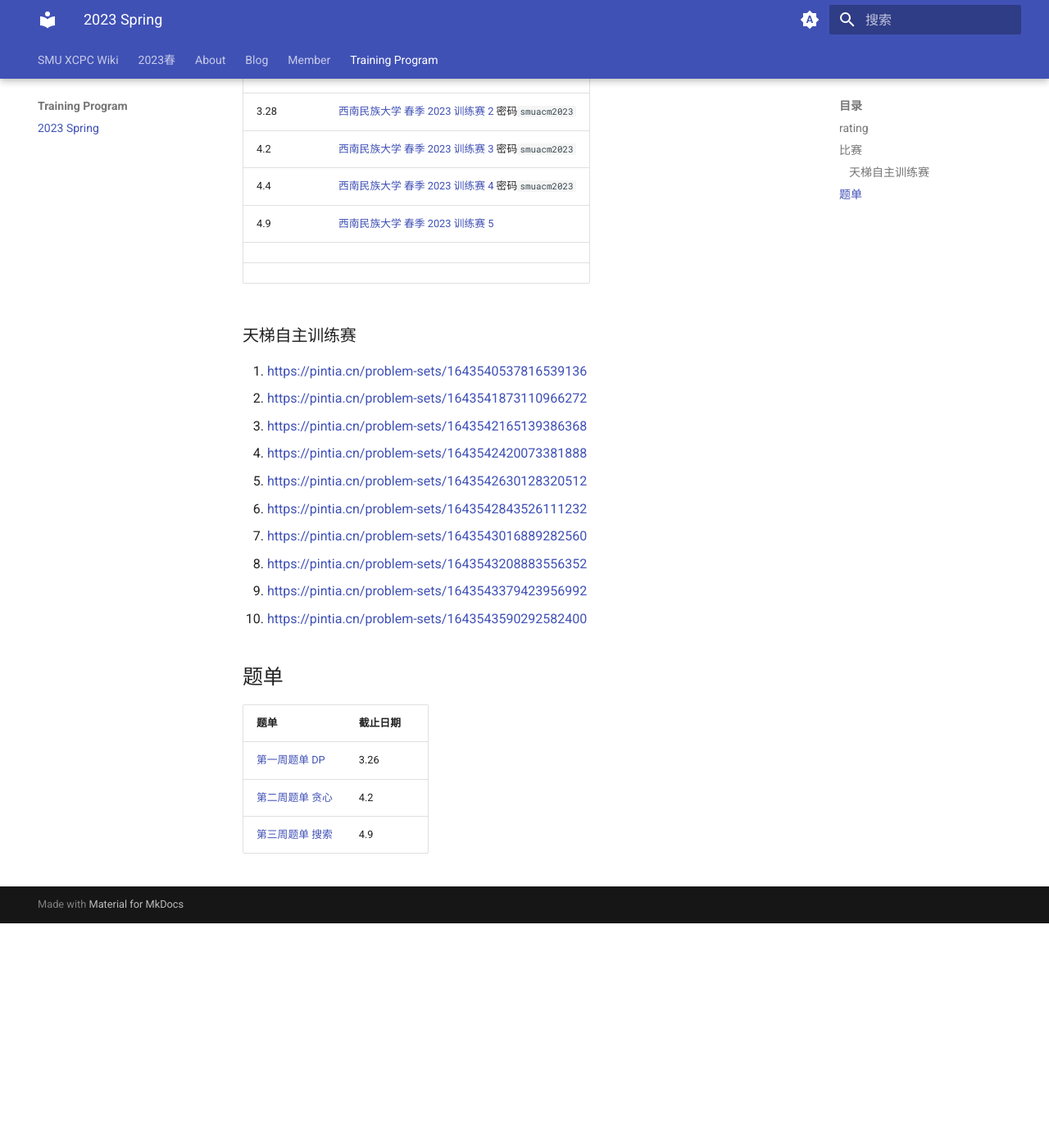
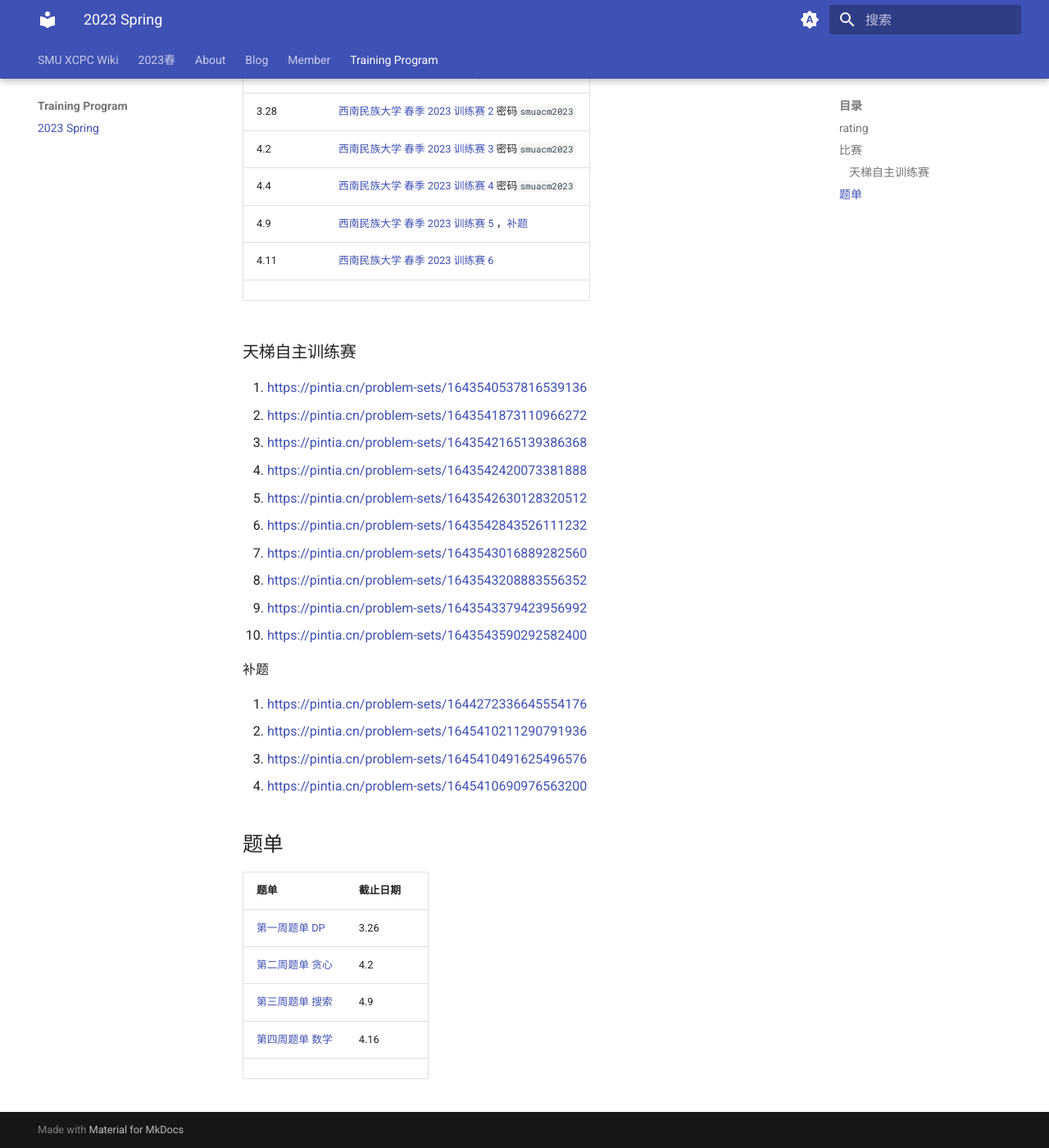
Before and after one commit to SMU-XCPC/wiki, an MkDocs documentation site: the page built from docs/Training Program/2023 Spring.md, in a window 1280 px wide and 1400 px high, scrolled down 1125 px. Shown: the whole window at 82% size. Built offline with MkDocs 1.6.1 and Material for MkDocs 9.7.7, drawn with Linux system fonts in a browser that asks for light colours; before the commit the page ends 2251 px from its top, so only the background shows below that.

Commit message:
Update 2023 Spring.md

```diff
--- a/docs/Training Program/2023 Spring.md
+++ b/docs/Training Program/2023 Spring.md
@@ -34,12 +34,12 @@
 | 3.11 | [2023 CCCC-GPLT USST 选拔赛](https://ac.nowcoder.com/acm/contest/52244) |
 | 3.14 | 校赛验题赛                                                   |
 | 3.21 | [SMU Spring 2023 Trial Contest Round 1](https://codeforces.com/group/L9GOcnr1dm/contest/429882) |
-| 3.25 | [西南民族大学2023天梯选拔赛](https://pintia.cn/problem-sets/1638703120731238400)       [补题](https://pintia.cn/problem-sets/1639542842588291072) |
+| 3.25 | [西南民族大学2023天梯选拔赛](https://pintia.cn/problem-sets/1638703120731238400)， [补题](https://pintia.cn/problem-sets/1639542842588291072) |
 | 3.28 | [西南民族大学 春季 2023 训练赛 2](https://www.nowcoder.com/acm/contest/54281) 密码`smuacm2023` |
 | 4.2  | [西南民族大学 春季 2023 训练赛 3](https://www.nowcoder.com/acm/contest/54284) 密码`smuacm2023` |
 | 4.4  | [西南民族大学 春季 2023 训练赛 4](https://ac.nowcoder.com/acm/contest/55166) 密码`smuacm2023` |
-| 4.9  | [西南民族大学 春季 2023 训练赛 5](https://pintia.cn/problem-sets/1644899588408238080) |
-|      |                                                              |
+| 4.9  | [西南民族大学 春季 2023 训练赛 5](https://pintia.cn/problem-sets/1644899588408238080) ，[补题](https://pintia.cn/problem-sets/1644960722431668224) |
+| 4.11 | [西南民族大学 春季 2023 训练赛 6](https://pintia.cn/problem-sets/1645411514406531072) |
 |      |                                                              |
 
 ### 天梯自主训练赛
@@ -57,6 +57,15 @@
 
 
 
+补题
+
+1.  <https://pintia.cn/problem-sets/1644272336645554176>
+2.  <https://pintia.cn/problem-sets/1645410211290791936>
+3.  <https://pintia.cn/problem-sets/1645410491625496576>
+4.  <https://pintia.cn/problem-sets/1645410690976563200>
+
+
+
 ## 题单
 
 
@@ -66,3 +75,5 @@
 | [第一周题单 DP](https://vjudge.net/article/3518)   | 3.26     |
 | [第二周题单 贪心](https://vjudge.net/article/3518) | 4.2      |
 | [第三周题单 搜索](https://vjudge.net/article/3518) | 4.9      |
+| [第四周题单 数学](https://vjudge.net/article/3518) | 4.16     |
+|                                                    |          |
```
